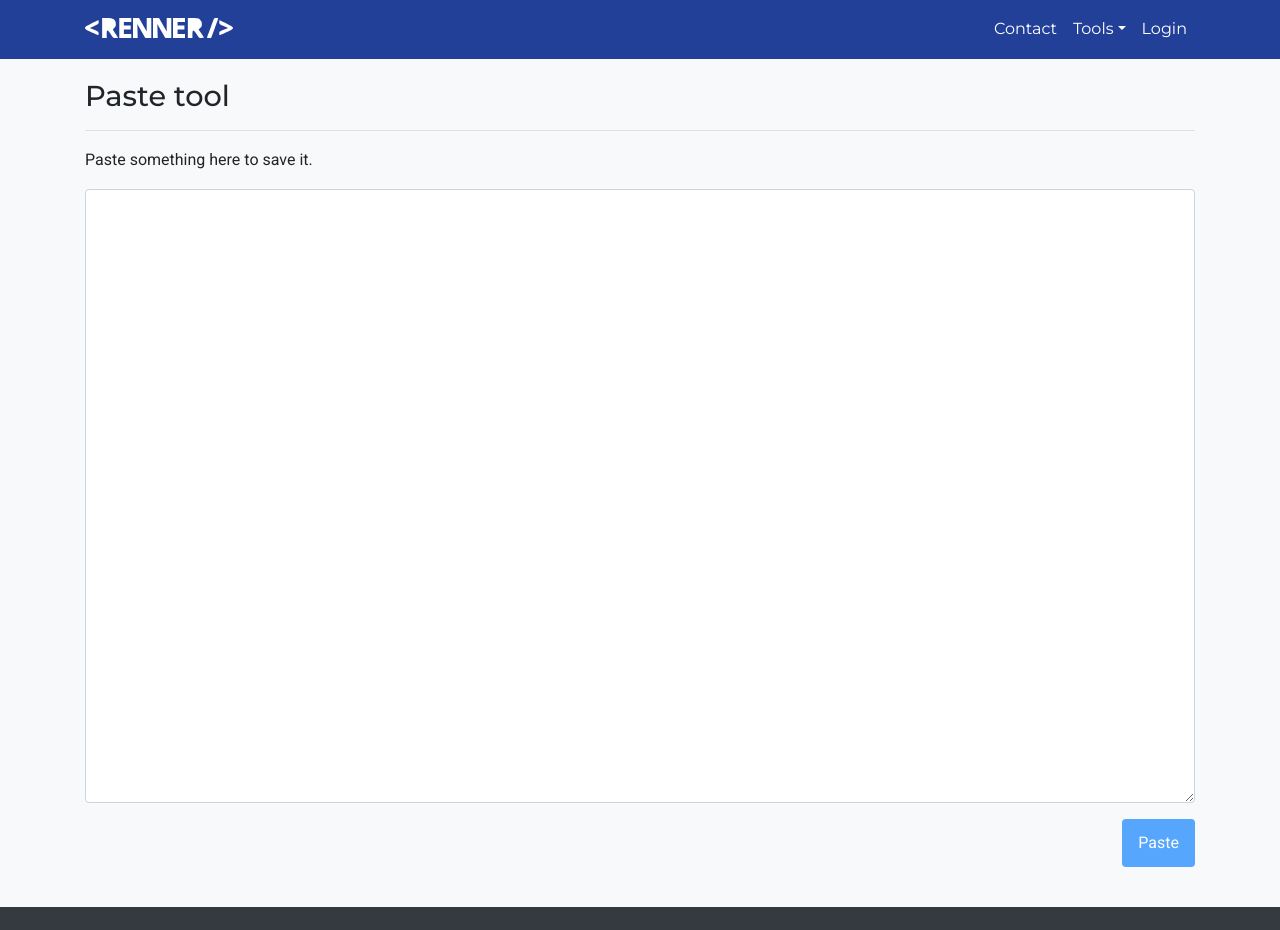
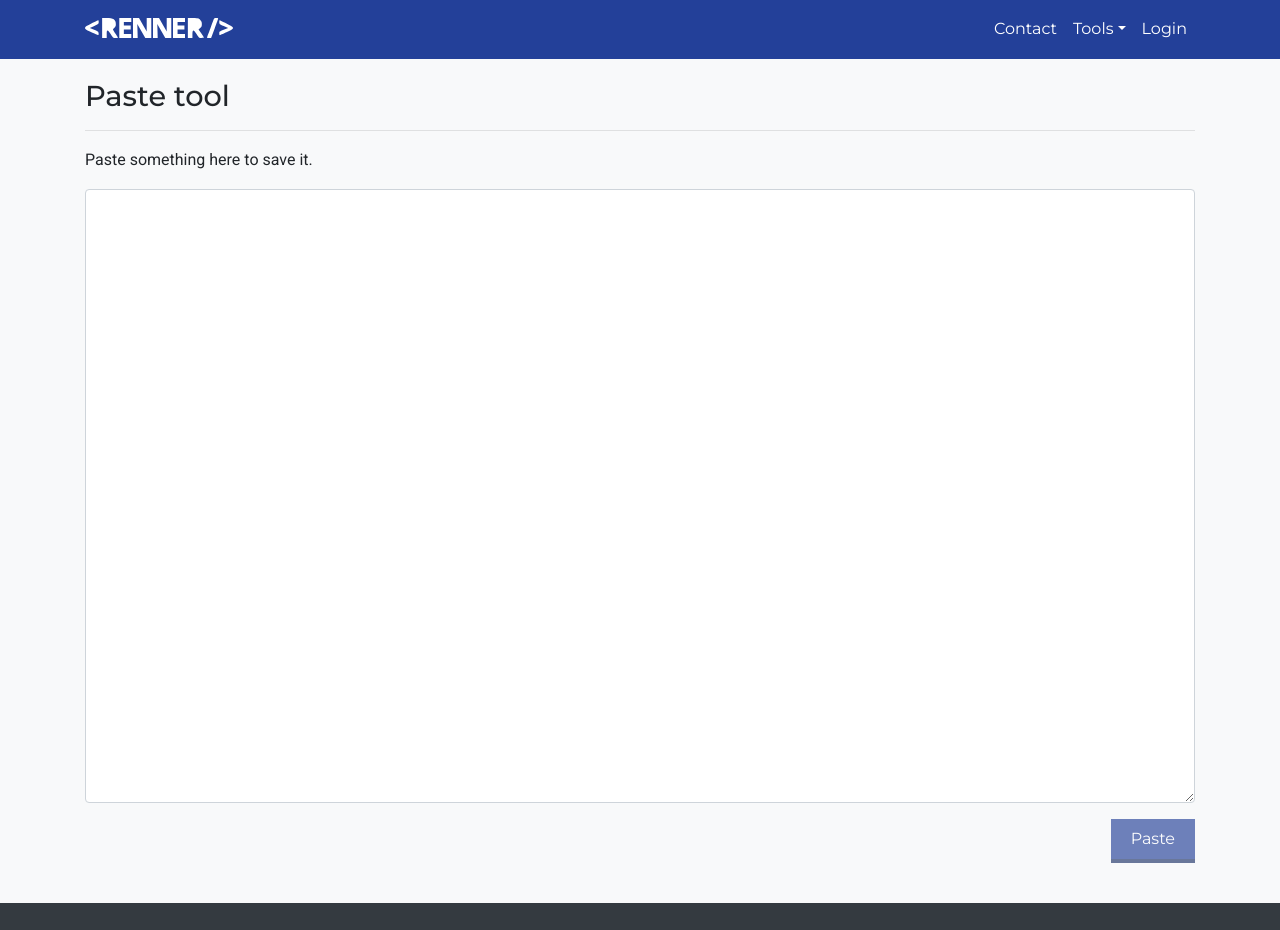
Before and after one commit to NiklasRenner/website-frontend, an Angular app: page /paste in a window 1280 px wide. Shown: the top 930 px of the page. Built offline with nearby package versions, Linux system fonts and the light colour scheme.

Commit message:
new buttons & robots.txt

```diff
--- a/angular.json
+++ b/angular.json
@@ -20,6 +20,7 @@
             "tsConfig": "src/tsconfig.app.json",
             "assets": [
               "src/favicon.ico",
+              "src/robots.txt",
               "src/assets"
             ],
             "styles": [
--- a/src/app/components/login/login.component.html
+++ b/src/app/components/login/login.component.html
@@ -18,7 +18,7 @@
         </div>
       </div>
       <div class="form-group text-right">
-        <button [disabled]="loading" class="btn btn-primary" (keyup)="$event.code == 'Enter' && onSubmit()">Login</button>
+        <button [disabled]="loading" class="btn btn-main" (keyup)="$event.code == 'Enter' && onSubmit()">Login</button>
       </div>
       <div *ngIf="error" class="alert alert-danger">{{error}}</div>
     </form>
--- a/src/app/components/paste-show/paste-show.component.html
+++ b/src/app/components/paste-show/paste-show.component.html
@@ -6,7 +6,7 @@
       <pre><code class="text-dark">{{content}}</code></pre>
     </div>
     <div class="text-right">
-    <button type="button" class="btn btn-primary mt-3">raw link</button>
+    <button type="button" class="btn btn-main mt-3">Raw link</button>
     </div>
   </div>
 </div>
--- a/src/app/components/paste/paste.component.html
+++ b/src/app/components/paste/paste.component.html
@@ -8,7 +8,7 @@
         <textarea id="data" formControlName="data" class="form-control text-monospace" rows="25"></textarea>
       </div>
       <div class="form-group text-right">
-        <button [disabled]="!pasteForm.valid" class="btn btn-primary">Paste</button>
+        <button [disabled]="!pasteForm.valid" class="btn btn-main">Paste</button>
       </div>
     </form>
   </div>
--- a/src/styles.css
+++ b/src/styles.css
@@ -23,7 +23,7 @@ body {
   background: #234099;
 }
 
-h1, h2, h3, h4, h5, h6, th[scope='col'], header{
+h1, h2, h3, h4, h5, h6, th[scope='col'], header, button {
   font-family: 'Montserrat', -apple-system, BlinkMacSystemFont, "Segoe UI", Roboto, "Helvetica Neue", Arial, "Noto Sans", sans-serif, "Apple Color Emoji", "Segoe UI Emoji", "Segoe UI Symbol", "Noto Color Emoji";
   font-weight: 500;
   font-style: normal;
@@ -33,7 +33,7 @@ code, .text-monospace {
   font-family: 'Roboto Mono', SFMono-Regular, Menlo, Monaco, Consolas, "Liberation Mono", "Courier New", monospace !important;
 }
 
-p, label, td, th[scope='row'], code, .text-monospace, header {
+p, label, td, th[scope='row'], code, .text-monospace, header, button {
   font-size: 1rem;
   font-weight: 400;
   font-style: normal;
@@ -45,7 +45,6 @@ h6 {
 
 h5 {
   font-size: 1.4rem;
-  line-height: 3rem;
 }
 
 h4 {
@@ -80,17 +79,35 @@ pre code {
   color: #dc3545;
 }
 
-.btn-primary {
-  background-color: #234099;
+.btn {
+  border: 0;
+  outline: 0;
+  padding: 0.5rem 1.25rem;
+  border-radius: 0;
+  transition: none;
 }
 
-.btn {
-  border:none;
-  padding: .75rem 1rem;
+.btn-main {
+  border-bottom: solid 4px #1d3368;
+  background-color: #234099;
+  color: white;
 }
 
-.btn-primary:hover {
-  background-color: #0075F2;
+.btn-main:hover {
+  border-bottom: solid 4px #234099;
+  background-color: #274dcd;
+  color: white;
+}
+
+.btn:focus, .btn:active {
+  outline: none;
+  box-shadow: none;
+}
+
+.btn:active {
+  transform: translateY(4px);
+  border-bottom: none;
+  margin-bottom: 4px;
 }
 
 a, a:hover, a:focus, a:visited, a:active {
```
Also changed, not shown: src/robots.txt (added).
